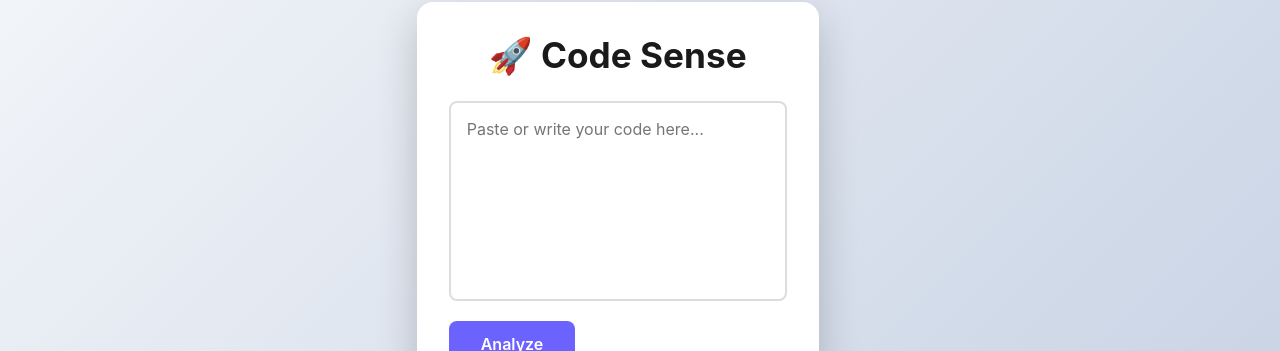
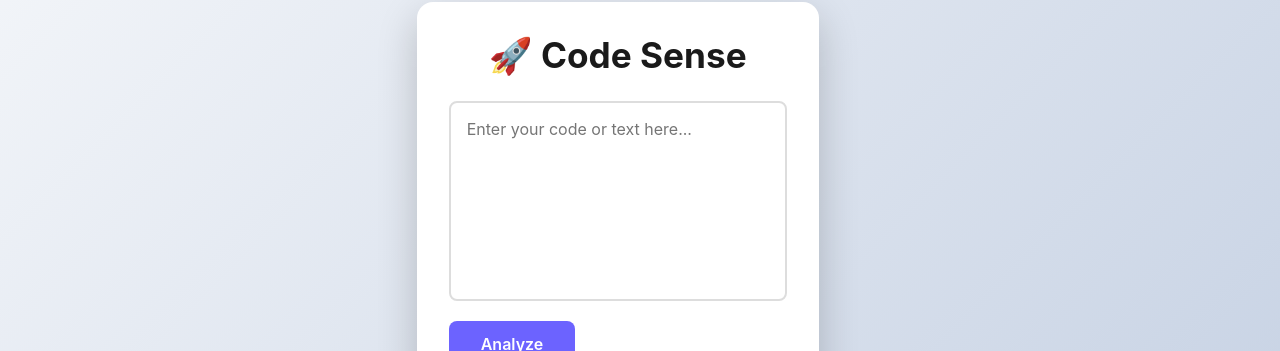
Before and after one commit to 29Yash-hub/Code-sense, a React (Vite) app in the folder client/: page / in a window 1280 px wide. Shown: the part 161-512 px from the top of the page. Built offline with nearby package versions, Linux system fonts and the light colour scheme.

Commit message:
Update EditorPanel.jsx

```diff
--- a/client/src/components/EditorPanel.jsx
+++ b/client/src/components/EditorPanel.jsx
@@ -1,12 +1,10 @@
-import React from "react";
-
 function EditorPanel({ code, setCode }) {
   return (
     <textarea
       className="editor-panel"
       value={code}
       onChange={(e) => setCode(e.target.value)}
-      placeholder="Paste or write your code here..."
+      placeholder="Enter your code or text here..."
     />
   );
 }
```
